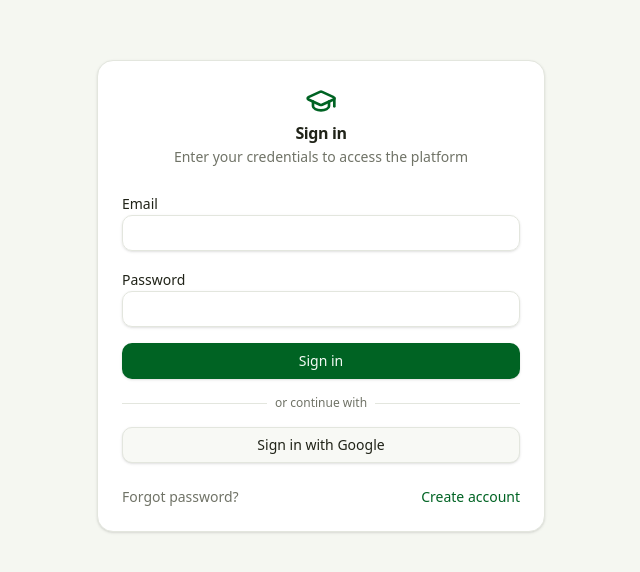
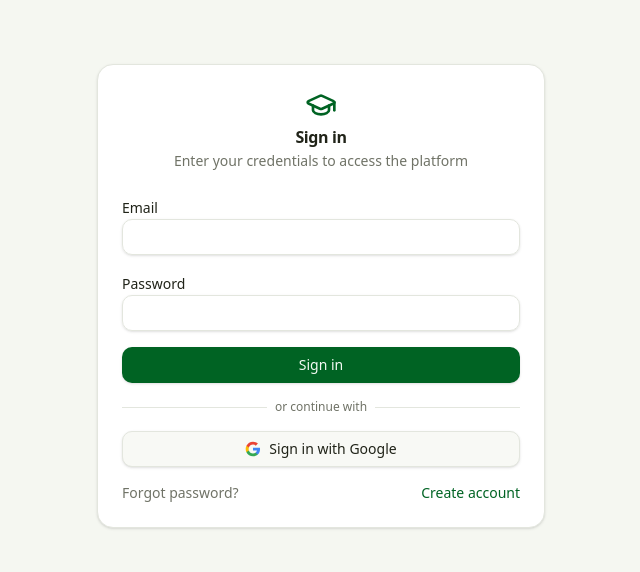
Before and after one commit to Abdallah2010173/platform, a Next.js app in the folder apps/web/: page /login in a window 1280 px wide. Shown: the part 104-676 px from the top of the page, without its empty margins (319-959 px from the left). Built offline with nearby package versions, Linux system fonts and the light colour scheme; no server answers.

Commit message:
fix: sanitize API_URL to guarantee /api/v1 prefix

```diff
--- a/apps/web/src/app/login/google/callback/page.tsx
+++ b/apps/web/src/app/login/google/callback/page.tsx
@@ -1,35 +1,86 @@
 'use client';
 
-import { useEffect, Suspense } from 'react';
+import { useEffect, useState, Suspense } from 'react';
 import { useSearchParams, useRouter } from 'next/navigation';
+import { useDispatch } from 'react-redux';
+import { setCredentials } from '@/lib/store/slices/auth.slice';
+import { AuthUser, roleToRoute } from '@/lib/auth';
 
 function CallbackContent() {
   const searchParams = useSearchParams();
   const router = useRouter();
+  const dispatch = useDispatch();
+  const [error, setError] = useState<string | null>(null);
 
   useEffect(() => {
-    const accessToken = searchParams.get('accessToken');
-    const refreshToken = searchParams.get('refreshToken');
+    const code = searchParams.get('code');
+    if (!code) return;
 
-    if (accessToken && refreshToken) {
-      localStorage.setItem('accessToken', accessToken);
-      localStorage.setItem('refreshToken', refreshToken);
-      router.replace('/student');
-    } else {
-      router.replace('/login?error=auth_failed');
-    }
-  }, [searchParams, router]);
+    const authenticateGoogle = async () => {
+      try {
+        const baseUrl =
+          process.env.NEXT_PUBLIC_API_URL?.trim() ||
+          'https://platformapi-production-c6d1.up.railway.app/api/v1';
+
+        const redirectUri = 'https://platform-web-five.vercel.app/login/google/callback';
+
+        // إرسال الكود مع الـ redirect_uri إلى سيرفر NestJS
+        const res = await fetch(
+          `${baseUrl.replace(/\/+$/, '')}/auth/google/callback?code=${encodeURIComponent(
+            code
+          )}&redirect_uri=${encodeURIComponent(redirectUri)}`
+        );
+
+        const data = await res.json();
+
+        if (!res.ok || !data.accessToken) {
+          throw new Error(data.message || 'Google Authentication failed');
+        }
+
+        // حفظ بيانات الجلسة في Redux
+        dispatch(
+          setCredentials({
+            user: data.user as AuthUser,
+            accessToken: data.accessToken,
+            refreshToken: data.refreshToken,
+          })
+        );
+
+        // التوجيه للوحة التحكم حسب نوع الحساب
+        const targetRoute = roleToRoute((data.user as AuthUser).role);
+        router.replace(targetRoute);
+      } catch (err) {
+        setError(err instanceof Error ? err.message : 'Login failed');
+      }
+    };
+
+    authenticateGoogle();
+  }, [searchParams, dispatch, router]);
+
+  if (error) {
+    return (
+      <div className="flex h-screen flex-col items-center justify-center gap-4">
+        <p className="text-destructive font-medium">{error}</p>
+        <button
+          onClick={() => router.push('/login')}
+          className="text-sm underline text-primary"
+        >
+          العودة لصفحة الدخول
+        </button>
+      </div>
+    );
+  }
 
   return (
     <div className="flex h-screen items-center justify-center">
-      <p className="text-sm font-medium animate-pulse">جاري جلب البيانات والتوجيه...</p>
+      <p className="text-sm font-medium animate-pulse">جاري تسجيل الدخول والدخول للمنصة...</p>
     </div>
   );
 }
 
 export default function GoogleCallbackPage() {
   return (
-    <Suspense fallback={<div>Loading...</div>}>
+    <Suspense fallback={<div className="flex h-screen items-center justify-center">Loading...</div>}>
       <CallbackContent />
     </Suspense>
   );
--- a/apps/web/src/app/login/page.tsx
+++ b/apps/web/src/app/login/page.tsx
@@ -32,11 +32,7 @@
   const searchParams = useSearchParams();
   const dispatch = useDispatch<AppDispatch>();
 
-  const {
-    register,
-    handleSubmit,
-    formState: { errors },
-  } = useForm<LoginForm>({
+  const { register, handleSubmit, formState: { errors } } = useForm<LoginForm>({
     resolver: zodResolver(loginSchema),
     defaultValues: { email: '', password: '' },
   });
@@ -54,8 +50,11 @@
         throw new Error('Invalid login response');
       }
 
+      // Persist session + update Redux auth state.
       dispatch(setCredentials({ user, accessToken, refreshToken }));
 
+      // Respect a requested redirect if it is safe and belongs to the user's role,
+      // otherwise fall back to the role-based dashboard.
       const requested = searchParams.get('redirect');
       const target = requested && requested.startsWith('/') ? requested : roleToRoute(user.role);
       router.replace(target);
@@ -75,7 +74,7 @@
         <CardTitle>Sign in</CardTitle>
         <CardDescription>Enter your credentials to access the platform</CardDescription>
       </CardHeader>
-      <CardContent className="space-y-4">
+      <CardContent>
         <form onSubmit={handleSubmit(onSubmit)} className="space-y-4">
           <div className="space-y-2">
             <Label htmlFor="email">Email</Label>
@@ -93,8 +92,6 @@
           <Button type="submit" className="w-full" disabled={loading}>
             {loading ? 'Signing in...' : 'Sign in'}
           </Button>
-        </form>
-
           <div className="relative">
             <div className="absolute inset-0 flex items-center">
               <span className="w-full border-t border-border" />
@@ -103,10 +100,8 @@
               <span className="bg-card text-muted-foreground px-2">or continue with</span>
             </div>
           </div>
-
           <GoogleSignInButton />
-
-        <div className="flex items-center justify-between text-sm pt-2">
+          <div className="flex items-center justify-between text-sm">
             <Link
               href="/forgot-password"
               className="text-muted-foreground hover:text-foreground hover:underline"
@@ -117,6 +112,7 @@
               Create account
             </Link>
           </div>
+        </form>
       </CardContent>
     </Card>
   );
--- a/apps/web/src/components/auth/google-signin-button.tsx
+++ b/apps/web/src/components/auth/google-signin-button.tsx
@@ -4,11 +4,15 @@
 
 export function GoogleSignInButton() {
   const handleGoogleLogin = () => {
-    const rawUrl = process.env.NEXT_PUBLIC_API_URL?.trim().replace(/\/+$/, '') || 'https://platformapi-production-c6d1.up.railway.app/api/v1';
-    const baseUrl = rawUrl.endsWith('/api/v1') ? rawUrl : `${rawUrl}/api/v1`;
+    const clientId = process.env.NEXT_PUBLIC_GOOGLE_CLIENT_ID;
+    const redirectUri = 'https://platform-web-five.vercel.app/login/google/callback';
 
-    // التحويل المباشر للباك إند للبدء بـ OAuth flow الخاص بـ NestJS
-    window.location.href = `${baseUrl}/auth/google`;
+    // توجيه المستخدم لموافقة جوجل مباشرة مع طلب صلاحيات البروفايل
+    const googleAuthUrl = `https://accounts.google.com/o/oauth2/v2/auth?client_id=${clientId}&redirect_uri=${encodeURIComponent(
+      redirectUri
+    )}&response_type=code&scope=openid%20profile%20email&access_type=offline`;
+
+    window.location.href = googleAuthUrl;
   };
 
   return (
@@ -18,6 +22,24 @@
       className="w-full flex items-center justify-center gap-2"
       onClick={handleGoogleLogin}
     >
+      <svg className="h-4 w-4" viewBox="0 0 24 24">
+        <path
+          d="M22.56 12.25c0-.78-.07-1.53-.2-2.25H12v4.26h5.92c-.26 1.37-1.04 2.53-2.21 3.31v2.77h3.57c2.08-1.92 3.28-4.74 3.28-8.09z"
+          fill="#4285F4"
+        />
+        <path
+          d="M12 23c2.97 0 5.46-.98 7.28-2.66l-3.57-2.77c-.98.66-2.23 1.06-3.71 1.06-2.86 0-5.29-1.93-6.16-4.53H2.18v2.84C3.99 20.53 7.7 23 12 23z"
+          fill="#34A853"
+        />
+        <path
+          d="M5.84 14.09c-.22-.66-.35-1.36-.35-2.09s.13-1.43.35-2.09V7.06H2.18C1.43 8.55 1 10.22 1 12s.43 3.45 1.18 4.94l2.85-2.22.81-.63z"
+          fill="#FBBC05"
+        />
+        <path
+          d="M12 5.38c1.62 0 3.06.56 4.21 1.64l3.15-3.15C17.45 2.09 14.97 1 12 1 7.7 1 3.99 3.47 2.18 7.06l3.66 2.84c.87-2.6 3.3-4.52 6.16-4.52z"
+          fill="#EA4335"
+        />
+      </svg>
       Sign in with Google
     </Button>
   );
--- a/apps/web/src/lib/api/client.ts
+++ b/apps/web/src/lib/api/client.ts
@@ -1,10 +1,8 @@
 import axios, { AxiosError, InternalAxiosRequestConfig } from 'axios';
 import { AuthUser } from '@/lib/auth';
 
-// API base URL for all axios calls. Always driven by NEXT_PUBLIC_API_URL so the
-// build is domain-agnostic. The localhost fallback only applies to local dev
-// when the variable is absent (never hardcoded to a Railway domain).
-const rawUrl = process.env.NEXT_PUBLIC_API_URL?.trim().replace(/\/+$/, '') ?? 'http://localhost:4000/api/v1';
+// ضمان إضافة /api/v1 دائماً لتفادي خطأ 404
+const rawUrl = process.env.NEXT_PUBLIC_API_URL?.trim().replace(/\/+$/, '') || 'http://localhost:4000';
 const API_URL = rawUrl.endsWith('/api/v1') ? rawUrl : `${rawUrl}/api/v1`;
 
 export const apiClient = axios.create({
@@ -37,11 +35,12 @@
       const refreshToken = localStorage.getItem('refreshToken');
       if (!refreshToken) return null;
       const res = await axios.post(`${API_URL}/auth/refresh`, { refreshToken });
-      // The global TransformInterceptor wraps responses: { success, data, timestamp }
+
       const body = res.data;
       const tokens = body?.data ?? body;
       const newAccessToken = tokens?.accessToken ?? null;
       const newRefreshToken = tokens?.refreshToken ?? null;
+
       if (newAccessToken) {
         localStorage.setItem('accessToken', newAccessToken);
       }
@@ -70,7 +69,7 @@
         original.headers.Authorization = `Bearer ${newToken}`;
         return apiClient(original);
       }
-      // Refresh failed — clear session and redirect to login.
+
       if (typeof window !== 'undefined') {
         localStorage.removeItem('accessToken');
         localStorage.removeItem('refreshToken');
@@ -86,7 +85,6 @@
 
 export default apiClient;
 
-// Re-export usage-friendly helpers
 export interface LoginApiResponse {
   accessToken: string;
   refreshToken: string;
@@ -96,7 +94,6 @@
 
 export async function loginRequest(email: string, password: string): Promise<LoginApiResponse> {
   const res = await apiClient.post('/auth/login', { email, password });
-  // TransformInterceptor envelope: { success, data, timestamp }
   const payload = res.data?.data ?? res.data;
   return payload as LoginApiResponse;
 }
@@ -119,7 +116,7 @@
       },
     );
   } catch {
-    // Ignore logout failures and still clear the client session.
+    // Ignore logout failures
   }
 }
 
```
Lines whose indentation alone changed are shown as unchanged.
